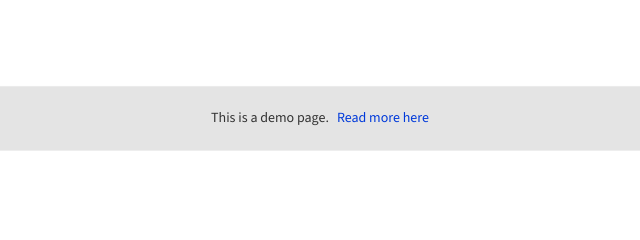
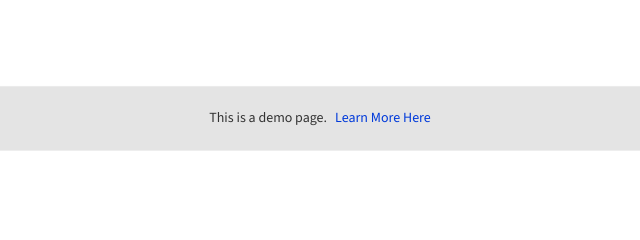
Before and after one commit to STNETRadio/Ask-Site, a plain HTML site: page index.html in a window 1280 px wide. Shown: the top 240 px of the page, 320-960 px from the left. Drawn offline with nearby package versions, Linux system fonts and the light colour scheme; a web font is replaced by a local one.

Commit message:
Update index.html

```diff
--- a/index.html
+++ b/index.html
@@ -25,7 +25,7 @@
   </header>
 
   <section class="banner">
-    <p>This is a demo page. <a href="https://updates.stnetradio.com/radio/nov24/112724-web" class="banner-li">Read more here</a></p>
+    <p>This is a demo page. <a href="https://updates.stnetradio.com/radio/nov24/112724-web" class="banner-li">Learn More Here</a></p>
   </section>
 
   <section class="hero">
```
